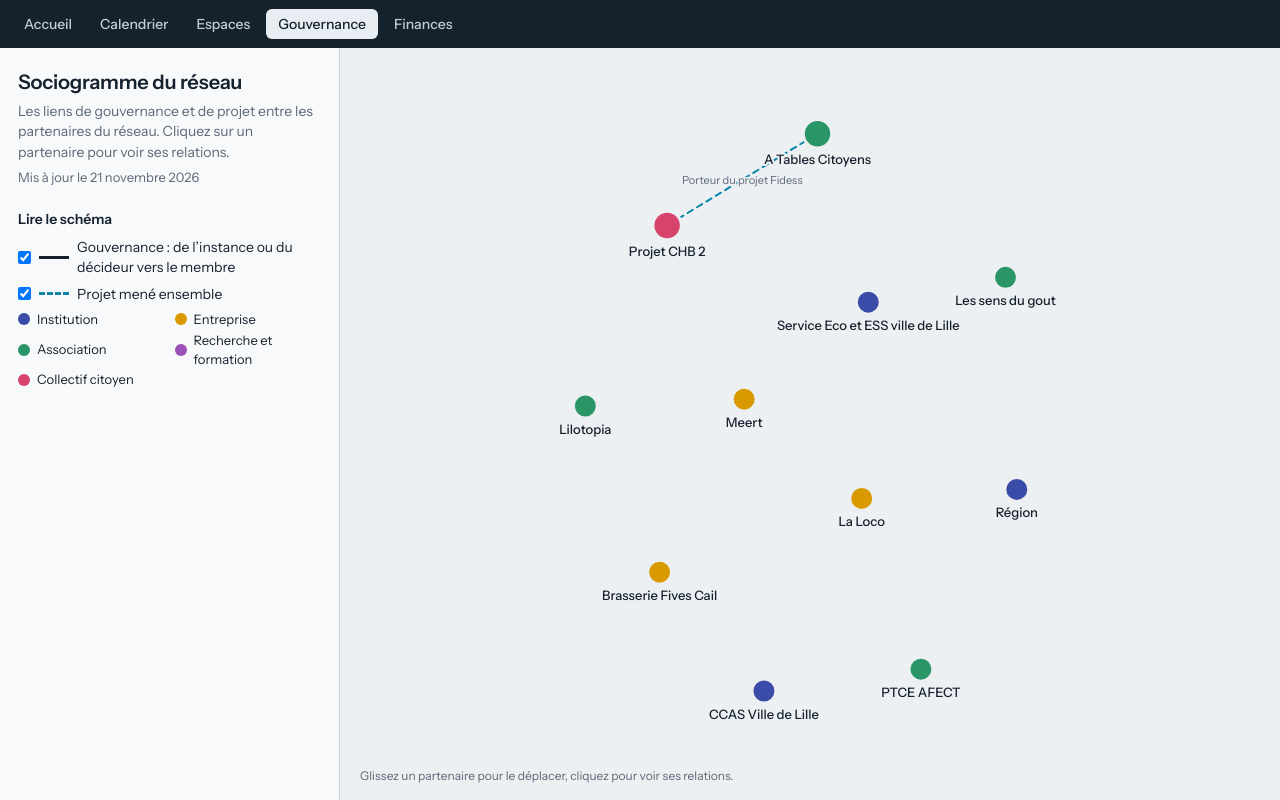
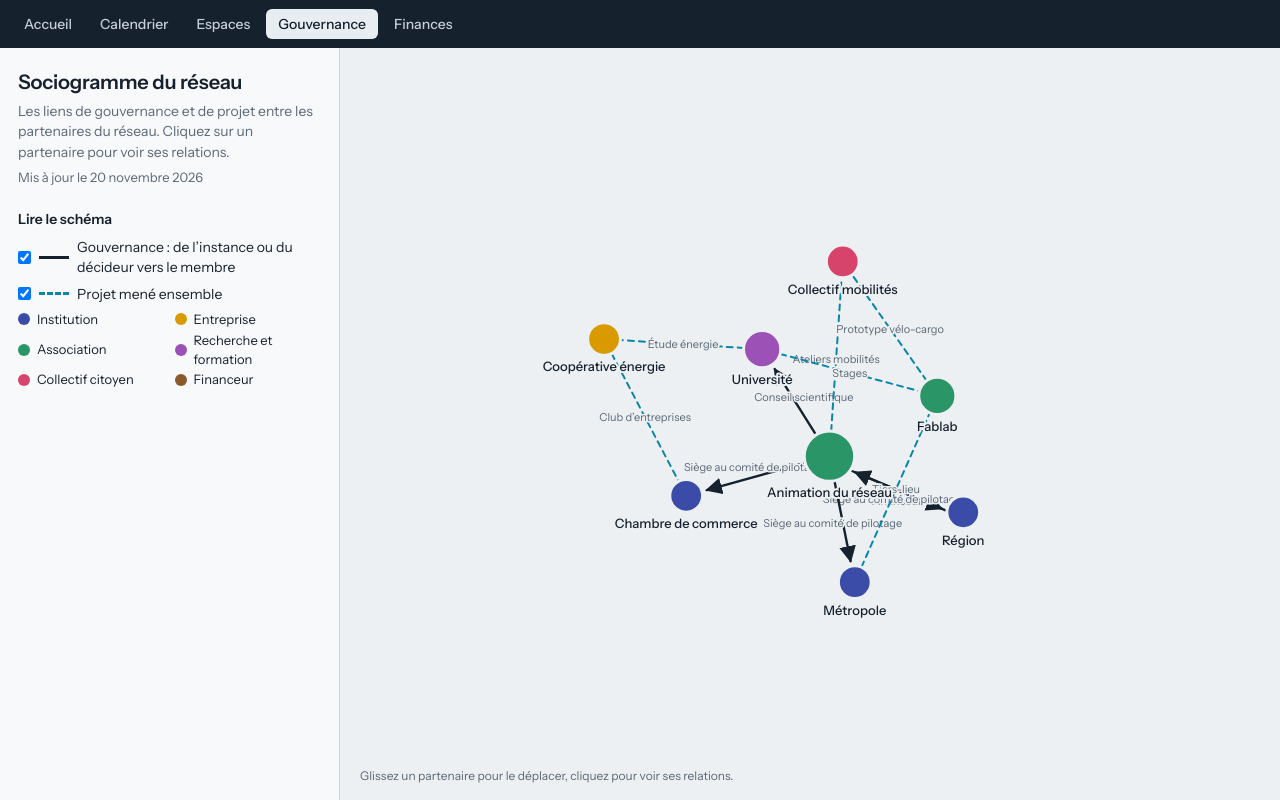
Before and after one commit to NicolasLes2026/alimfives, a plain HTML site: page gouvernance.html in a window 1280 px wide. Drawn offline with Linux system fonts and the light colour scheme.

Commit message:
Add files via upload

```diff
--- a/gouvernance.html
+++ b/gouvernance.html
@@ -9,21 +9,21 @@
 :root{
   --bg:#EDF0F3;--panel:#F8F9FB;--ink:#16212E;--muted:#5B6877;--line:#CBD3DC;--field:#fff;
   --proj:#0A86A8;
-  --c-institution:#3B4BA8;--c-entreprise:#D99A00;--c-association:#2A9566;--c-recherche:#9B51B5;--c-citoyen:#D6446B;
+  --c-institution:#3B4BA8;--c-entreprise:#D99A00;--c-association:#2A9566;--c-recherche:#9B51B5;--c-citoyen:#D6446B;--c-financeur:#8A5A2B;
   box-sizing:border-box;padding-top:env(safe-area-inset-top,0px);padding-bottom:env(safe-area-inset-bottom,0px);
 }
 @media (prefers-color-scheme:dark){
   :root:not([data-theme="light"]){
     --bg:#12171E;--panel:#1A212A;--ink:#E8EDF2;--muted:#9AA7B5;--line:#2C3744;--field:#121920;
     --proj:#4CC3E6;
-    --c-institution:#8E9BFF;--c-entreprise:#F2BE3A;--c-association:#5CCB98;--c-recherche:#C78BE0;--c-citoyen:#F0829F;
+    --c-institution:#8E9BFF;--c-entreprise:#F2BE3A;--c-association:#5CCB98;--c-recherche:#C78BE0;--c-citoyen:#F0829F;--c-financeur:#D9A066;
     color-scheme:dark;
   }
 }
 :root[data-theme="dark"]{
   --bg:#12171E;--panel:#1A212A;--ink:#E8EDF2;--muted:#9AA7B5;--line:#2C3744;--field:#121920;
   --proj:#4CC3E6;
-  --c-institution:#8E9BFF;--c-entreprise:#F2BE3A;--c-association:#5CCB98;--c-recherche:#C78BE0;--c-citoyen:#F0829F;
+  --c-institution:#8E9BFF;--c-entreprise:#F2BE3A;--c-association:#5CCB98;--c-recherche:#C78BE0;--c-citoyen:#F0829F;--c-financeur:#D9A066;
   color-scheme:dark;
 }
 html{scroll-padding-top:env(safe-area-inset-top,0px);height:100%}
@@ -138,103 +138,36 @@ body:not(.edit) .edit-only{display:none}
 </div>
 
 <script>
-const CATS={institution:"Institution",entreprise:"Entreprise",association:"Association",recherche:"Recherche et formation",citoyen:"Collectif citoyen"};
+const CATS={institution:"Institution",entreprise:"Entreprise",association:"Association",recherche:"Recherche et formation",citoyen:"Collectif citoyen",financeur:"Financeur"};
 const KEY="sociogramme-reseau-v1";
 /* DEBUT-DONNEES */
 const PUBLISHED={
- "updated": "2026-11-21",
- "nodes": [
-  {
-   "id": "n2",
-   "name": "Région",
-   "cat": "institution",
-   "nx": 0.72,
-   "ny": 0.587
-  },
-  {
-   "id": "nmwq9ozjh6ak",
-   "name": "Projet CHB 2",
-   "cat": "citoyen",
-   "nx": 0.348,
-   "ny": 0.236
-  },
-  {
-   "id": "nmwq9p93utzm",
-   "name": "PTCE AFECT",
-   "cat": "association",
-   "nx": 0.618,
-   "ny": 0.826
-  },
-  {
-   "id": "nmwq9pe06s2a",
-   "name": "A Tables Citoyens",
-   "cat": "association",
-   "nx": 0.508,
-   "ny": 0.114
-  },
-  {
-   "id": "nmwq9pggxf7d",
-   "name": "Lilotopia",
-   "cat": "association",
-   "nx": 0.261,
-   "ny": 0.476
-  },
-  {
-   "id": "nmwq9pk43v8d",
-   "name": "Les sens du gout",
-   "cat": "association",
-   "nx": 0.708,
-   "ny": 0.305
-  },
-  {
-   "id": "nmwq9pzdj14g",
-   "name": "CCAS Ville de Lille",
-   "cat": "institution",
-   "nx": 0.451,
-   "ny": 0.855
-  },
-  {
-   "id": "nmwq9q695xw8",
-   "name": "Service Eco et ESS ville de Lille",
-   "cat": "institution",
-   "nx": 0.562,
-   "ny": 0.338
-  },
-  {
-   "id": "nmwq9qnxys02",
-   "name": "Brasserie Fives Cail",
-   "cat": "entreprise",
-   "nx": 0.34,
-   "ny": 0.697
-  },
-  {
-   "id": "nmwq9qq234ta",
-   "name": "La Loco",
-   "cat": "entreprise",
-   "nx": 0.555,
-   "ny": 0.599
-  },
-  {
-   "id": "nmwq9qt0iie3",
-   "name": "Meert",
-   "cat": "entreprise",
-   "nx": 0.43,
-   "ny": 0.467
-  }
+ updated:"2026-11-20",
+ nodes:[
+  {id:"n1",name:"Animation du réseau",cat:"association"},
+  {id:"n2",name:"Région",cat:"institution"},
+  {id:"n3",name:"Métropole",cat:"institution"},
+  {id:"n4",name:"Chambre de commerce",cat:"institution"},
+  {id:"n5",name:"Université",cat:"recherche"},
+  {id:"n6",name:"Coopérative énergie",cat:"entreprise"},
+  {id:"n7",name:"Collectif mobilités",cat:"citoyen"},
+  {id:"n8",name:"Fablab",cat:"association"}
  ],
- "links": [
-  {
-   "id": "lmwqfy62os6a",
-   "a": "nmwq9pe06s2a",
-   "b": "nmwq9ozjh6ak",
-   "type": "proj",
-   "label": "Porteur du projet Fidess"
-  }
- ]
-};
+ links:[
+  {id:"l1",a:"n2",b:"n1",type:"gov",label:"Financeur"},
+  {id:"l2",a:"n1",b:"n2",type:"gov",label:"Siège au comité de pilotage"},
+  {id:"l3",a:"n1",b:"n3",type:"gov",label:"Siège au comité de pilotage"},
+  {id:"l4",a:"n1",b:"n4",type:"gov",label:"Siège au comité de pilotage"},
+  {id:"l5",a:"n1",b:"n5",type:"gov",label:"Conseil scientifique"},
+  {id:"l6",a:"n1",b:"n7",type:"proj",label:"Ateliers mobilités"},
+  {id:"l7",a:"n5",b:"n6",type:"proj",label:"Étude énergie"},
+  {id:"l8",a:"n8",b:"n7",type:"proj",label:"Prototype vélo-cargo"},
+  {id:"l9",a:"n3",b:"n8",type:"proj",label:"Tiers-lieu"},
+  {id:"l10",a:"n6",b:"n4",type:"proj",label:"Club d’entreprises"},
+  {id:"l11",a:"n5",b:"n8",type:"proj",label:"Stages"}
+ ]};
 /* FIN-DONNEES */
-
-  const EDIT=location.hash==="#edition";
+const EDIT=location.hash==="#edition";
 const EX=PUBLISHED;
 const pinned=()=>!EDIT&&S.nodes.length&&S.nodes.every(n=>typeof n.nx==="number");
 const $=s=>document.querySelector(s);
```
